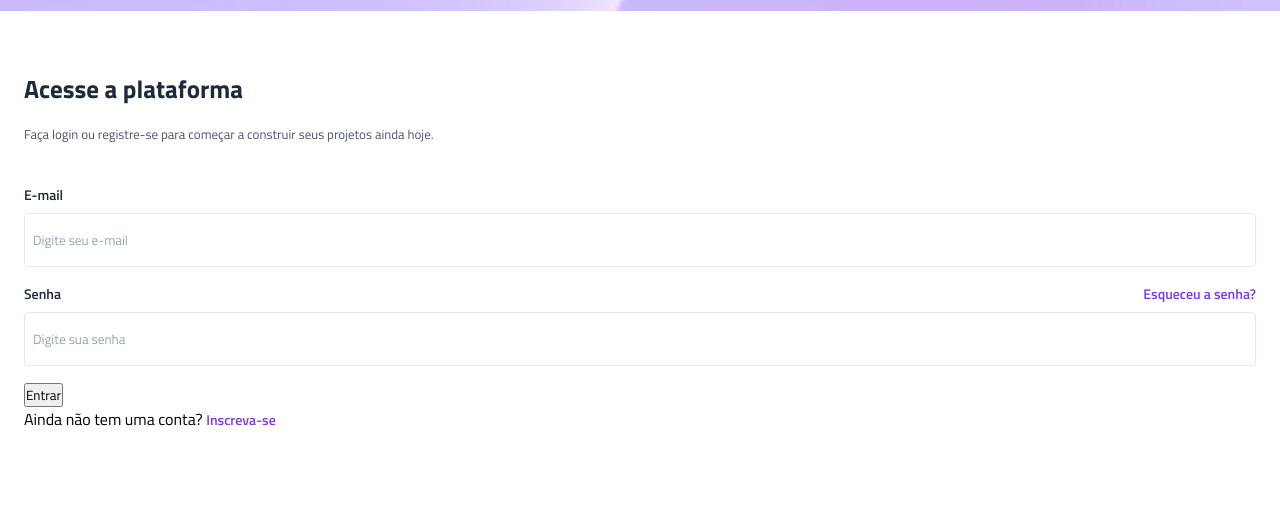
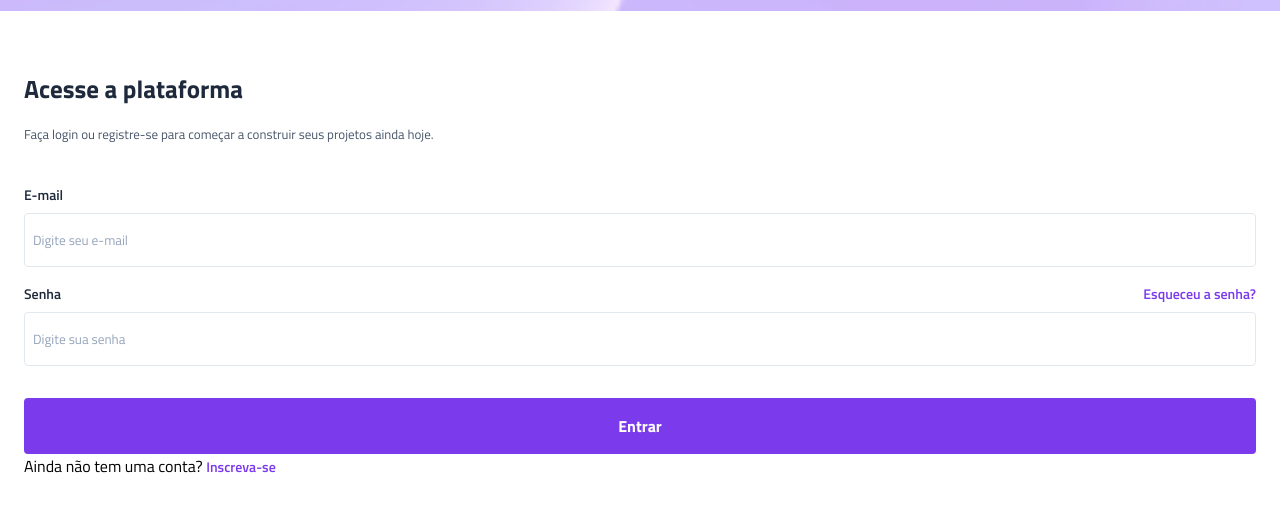
Before and after one commit to ClaraFaria13/projeto-vertigo, a plain HTML site: page index.html in a window 1280 px wide. Shown: the part 123-634 px from the top of the page. Drawn offline with Linux system fonts and the light colour scheme.

Commit message:
estilização do botão completa

```diff
--- a/style.css
+++ b/style.css
@@ -15,6 +15,7 @@
     --gray-400: #94a3b9;
     --gray-200: #e2e8f0;
     --purple: #7c3aed;
+    --white: #fff;
 }
 
 /* Número = 20 */
@@ -98,4 +99,16 @@ main {
     text-decoration: underline;
 }
 
+.login button {
+    margin-top: 1rem;
+    padding-block: 1rem;
+    width: 100%;
+    background: var(--purple);
+    border: none;
+    border-radius: 0.25rem;
+
+    font-size: 1rem;
+    font-weight: 700;
+    color: var(--white)
+}
 /* nome da cor, rgb, rgba, hex, hsl, hwb*/
```
